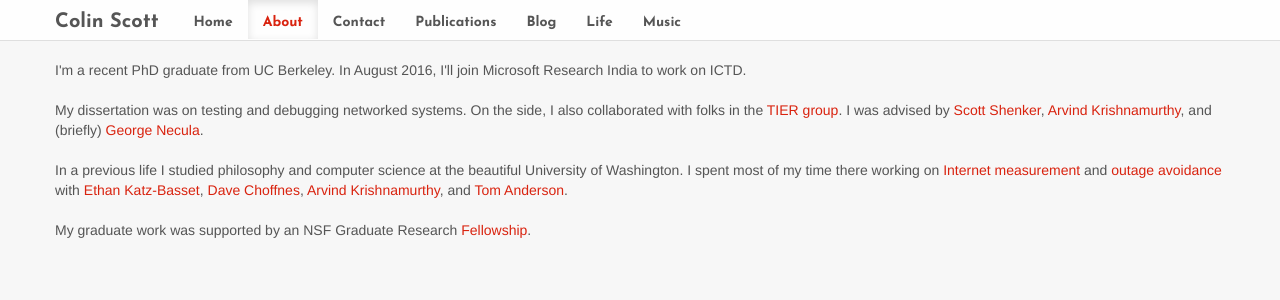
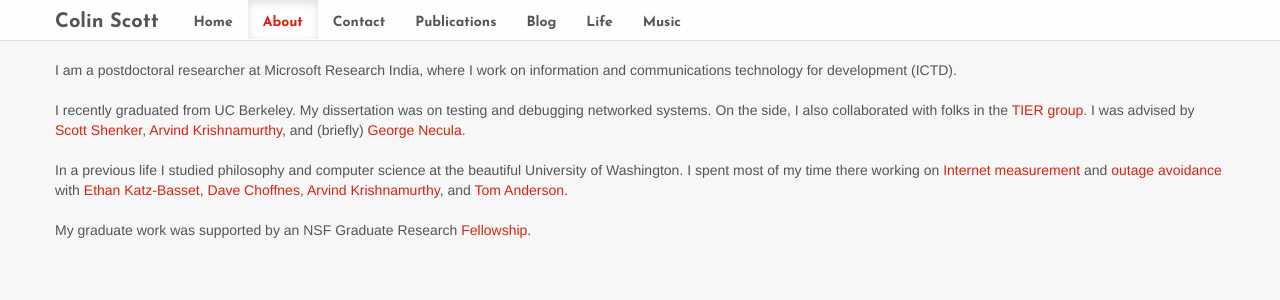
Before and after one commit to colin-scott/personal_website, a Jekyll site: the page built from about.html, in a window 1280 px wide. Shown: the top 300 px of the page. Built offline with Jekyll 4.4.1, drawn with Linux system fonts in a browser that asks for light colours; Markdown is read by kramdown in place of the engine named in the settings.

Commit message:
Now at MSR

```diff
--- a/about.html
+++ b/about.html
@@ -6,9 +6,11 @@ description: Colin Scott gets to work on awesome problems with awesome people
 ---
 
 <p>
-I'm a recent PhD graduate from UC Berkeley. In August 2016, I'll join Microsoft Research India to work on ICTD.<br/>
+I am a postdoctoral researcher at Microsoft Research
+India, where I work on information and communications technology for
+development (ICTD).<br/>
 </br>
-My dissertation was on testing and debugging networked systems. On
+I recently graduated from UC Berkeley. My dissertation was on testing and debugging networked systems. On
 the side, I also collaborated with folks in the
 <a href="http://tier.cs.berkeley.edu/drupal/">TIER group</a>. I was advised by <a
     href="http://www.eecs.berkeley.edu/Faculty/Homepages/shenker.html">Scott
```
